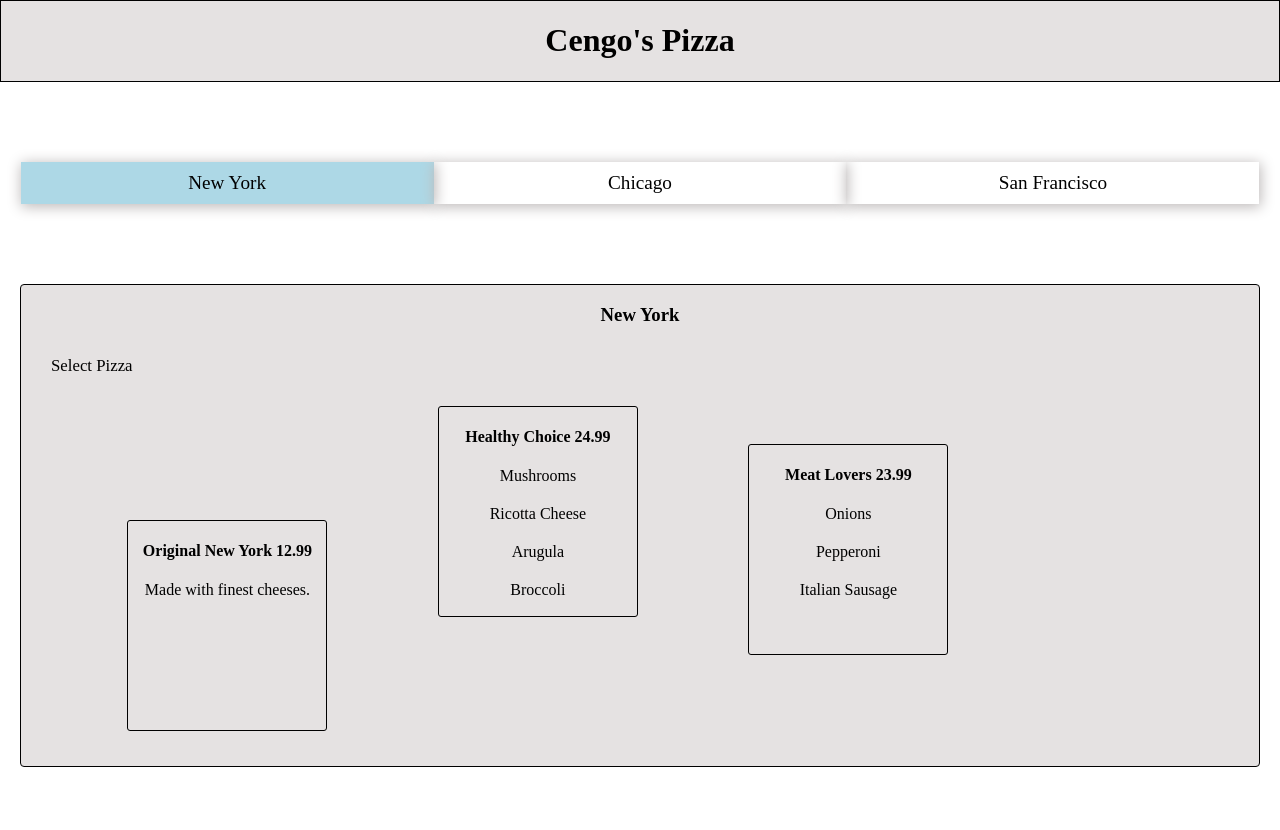
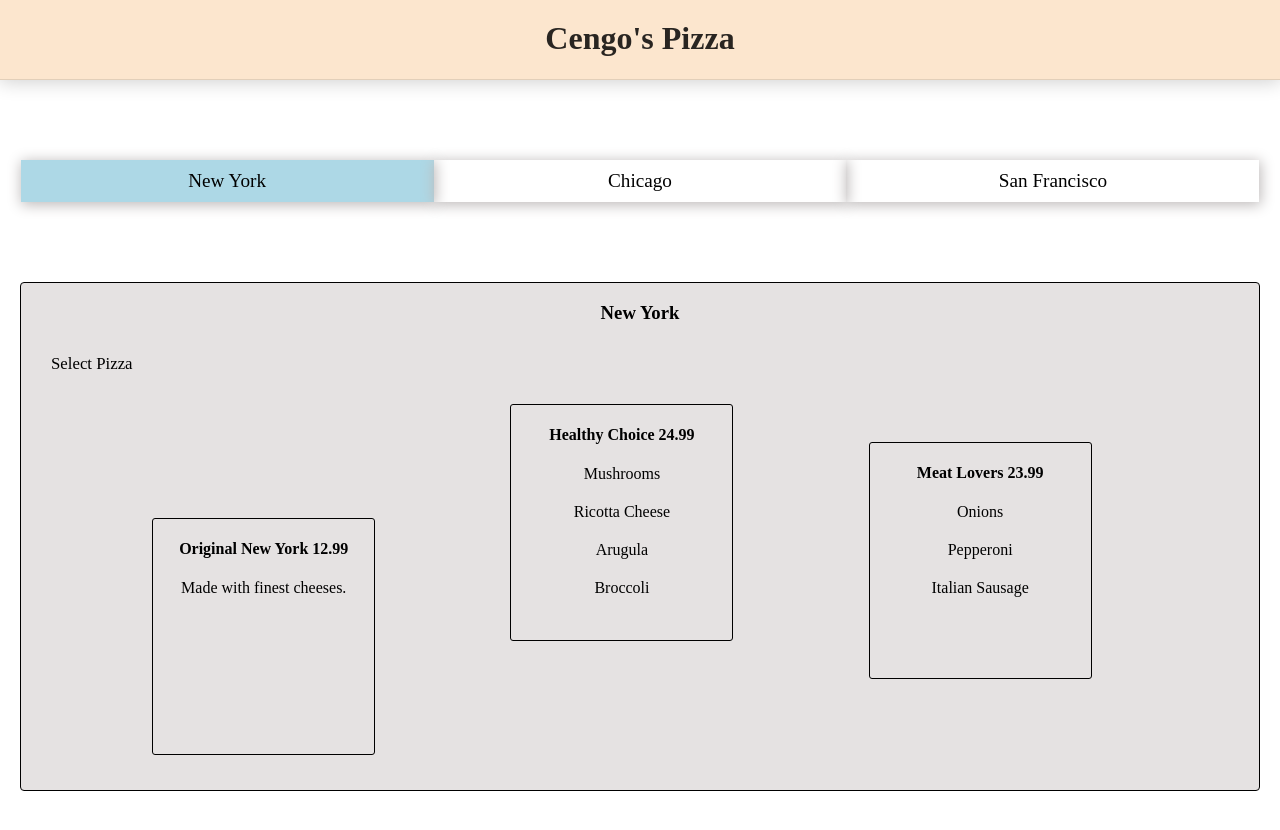
Before and after one commit to cyurtbil/CengosPizza, a website: page app/index.html in a window 1280 px wide. Both pictures are taken after a click on the item "New York". Before the commit the page ends 807 px from the top, so only its background shows below. Drawn offline with nearby package versions, Linux system fonts and the light colour scheme; files that its build step writes are made by us from their sources.

Commit message:
improved the design of header

```diff
--- a/app/css/main.css
+++ b/app/css/main.css
@@ -31,8 +31,16 @@ body {
 /*=======================================*/
 
 header {
-  background-color: rgb(229, 226, 226);
-  border: 1px solid black;
+  background-color: rgba(242, 158, 65, 0.26);
+  height: 80px;
   text-align: center;
+  color: rgba(0, 0, 0, 0.84);
+  border-bottom: 1px solid rgba(0, 0, 0, 0.1);
+  box-shadow: 0px 1px 18px 1px rgba(0, 0, 0, 0.19);
+}
+
+header h1 {
+  margin: 0px;
+  padding-top: 20px;
 }
 /*=======================================*/
--- a/app/css/partials/pizza-section.css
+++ b/app/css/partials/pizza-section.css
@@ -5,9 +5,7 @@
 section {
   width: 100%;
   background-color: rgb(229, 226, 226);
-  /*float: right;*/
   border: 1px solid black;
-  /*margin: 10px 2% 10px 0.5%;*/
   border-radius: 4px;
 }
 
@@ -26,10 +24,10 @@ section p {
 }
 
 .js-pizza {
-  height: 211px;
-  width: 200px;
+  height: 237px;
+  width: 223px;
   border: 1px solid black;
-  margin: 0px 0% 35px 8.6%;
+  margin: 0px 0% 35px 10.6%;
   display: inline-block;
   border-radius: 3px;
 }
--- a/app/js/lib/eventHandlers.js
+++ b/app/js/lib/eventHandlers.js
@@ -5,7 +5,7 @@ var selectCityEvent = function() {
     $(event.target).addClass('hovered');
     loadPizzas(event.target.innerHTML, event);
     $('section h2').hide();
-    $('#js-pizza-container').show();
+    $('#js-pizza-container').slideDown(500);
   });
 };
 
```
